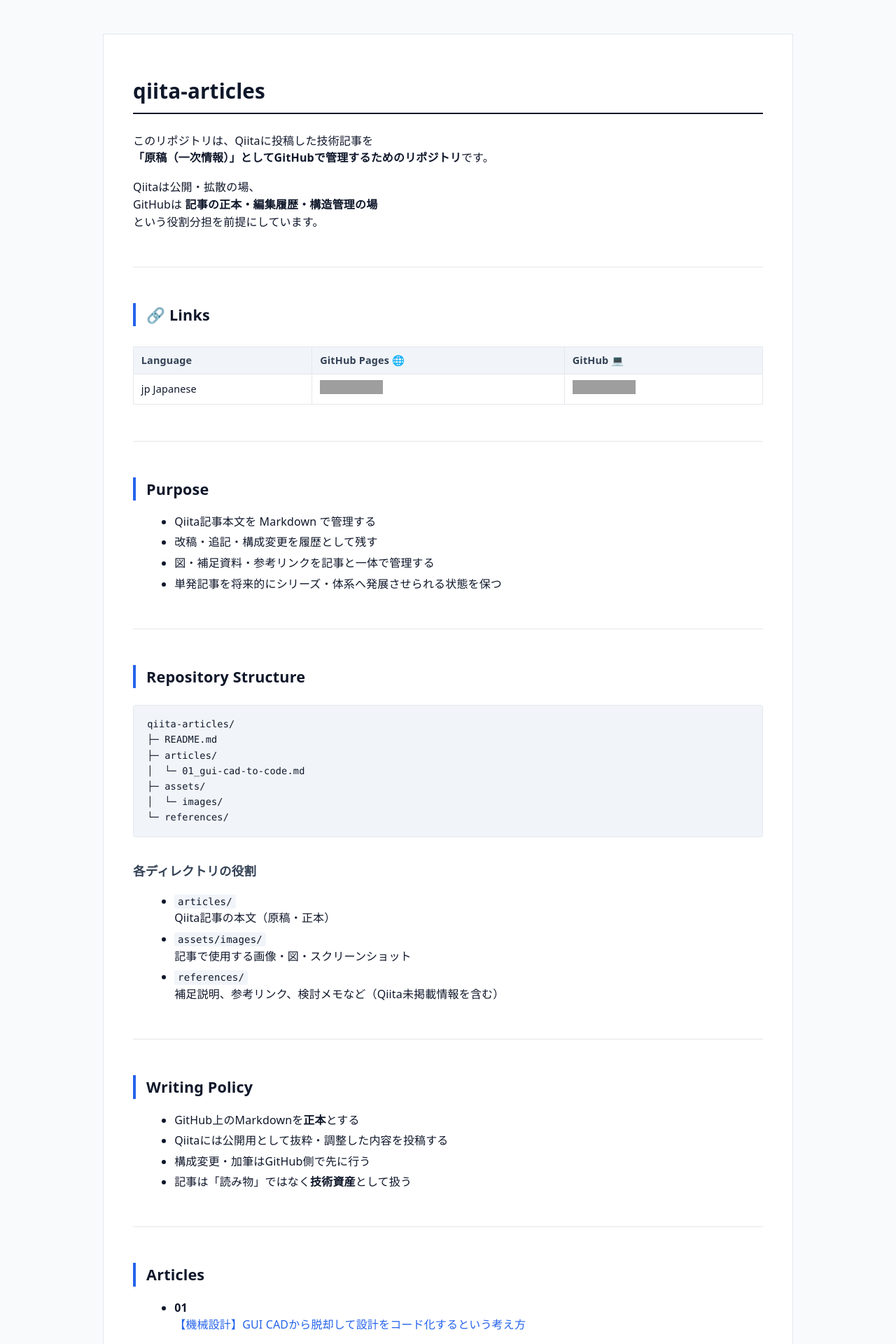
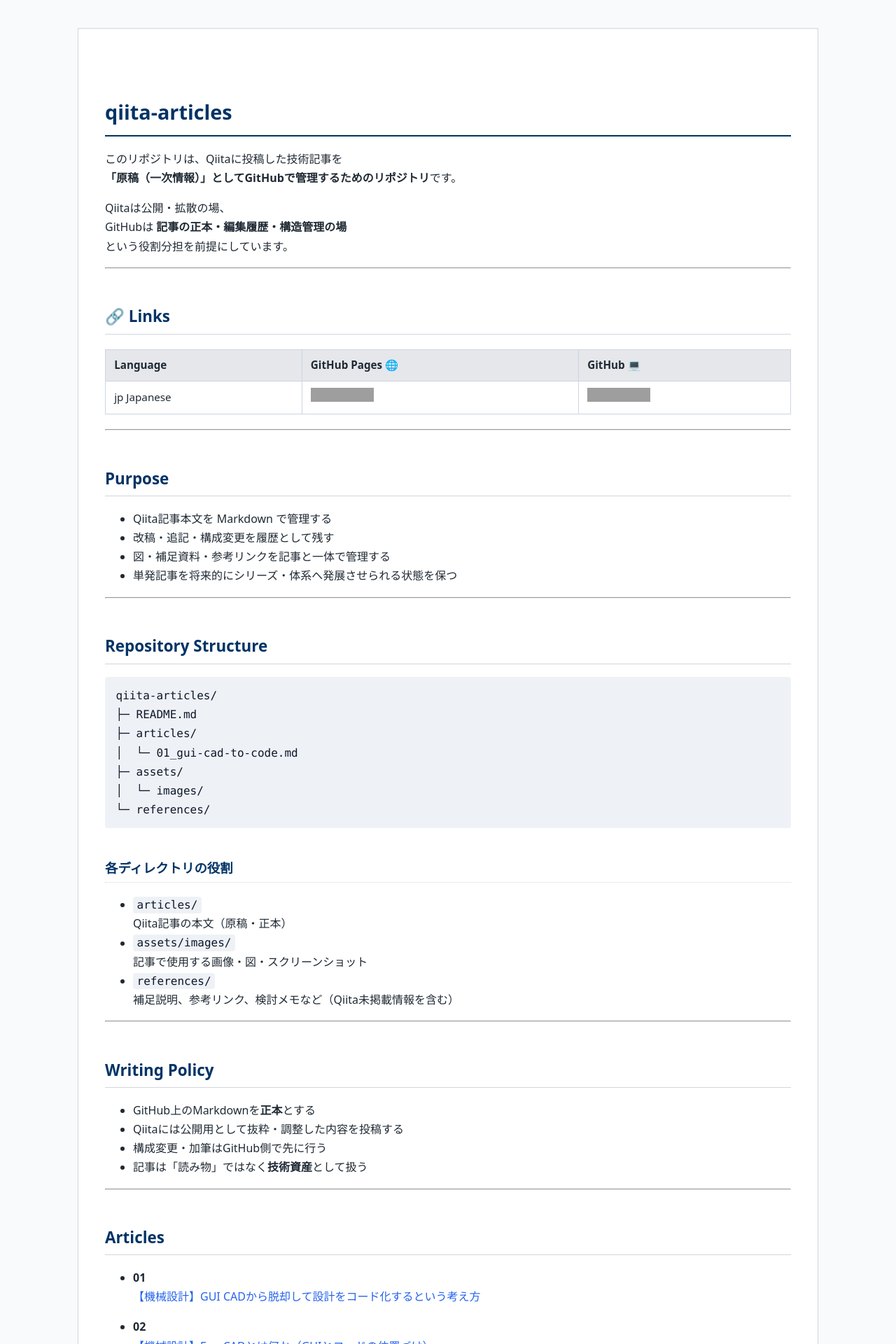
Before and after one commit to Samizo-AITL/qiita-articles, a Jekyll site: the page built from index.md, in a window 1280 px wide. Shown: the top 1920 px of the page at 70% size. Built offline with Jekyll 4.4.1, drawn with Linux system fonts in a browser that asks for light colours; grey boxes are pictures that could not be loaded.

Commit message:
Update style.css

```diff
--- a/assets/css/style.css
+++ b/assets/css/style.css
@@ -1,183 +1,200 @@
-/* =====================================================
+/* === Samizo-AITL Custom Style : Engineering Only === */
+/* Semiconductor / Control / AITL Portal */
+
+/* ===================================================
    Base
-===================================================== */
-:root {
-  --fg-main: #0f172a;
-  --fg-sub:  #334155;
-  --fg-muted:#64748b;
+=================================================== */
+body {
+  font-family:
+    system-ui,
+    -apple-system,
+    BlinkMacSystemFont,
+    "Segoe UI",
+    "Hiragino Kaku Gothic ProN",
+    "Yu Gothic UI",
+    "Yu Gothic",
+    sans-serif;
 
-  --bg-page: #f8fafc;
-  --bg-main: #ffffff;
-  --bg-soft: #f1f5f9;
-
-  --border-main: #e5e7eb;
-  --border-soft: #cbd5f5;
-
-  --accent: #2563eb;
+  line-height: 1.7;
+  color: #1f2933;
+  background: #f9fafb;
+  font-size: 1em;
+  margin: 0;
+  padding: 0;
 }
 
-body {
-  font-family: system-ui, -apple-system, BlinkMacSystemFont,
-               "Segoe UI", Inter, Roboto, "Helvetica Neue",
-               Arial, sans-serif;
-  line-height: 1.55;
-  letter-spacing: 0.01em;
-  color: var(--fg-main);
-  background: var(--bg-page);
+/* ===================================================
+   Main Layout (← ここが決定的)
+=================================================== */
+main {
+  max-width: 980px;
+  margin: 2.5rem auto;
+  padding: 2rem 2.4rem;
+  background: #ffffff;
+  border: 1px solid #d1d5db;
 }
 
-/* =====================================================
-   Layout
-===================================================== */
-main {
-  max-width: 900px;
-  margin: 3rem auto;
-  padding: 2.4rem 2.6rem;
-  background: var(--bg-main);
-  border: 1px solid var(--border-main);
+/* ===================================================
+   Headings
+=================================================== */
+h1, h2, h3 {
+  color: #003366;             /* 工学ブルー */
+  padding-bottom: 0.25em;
+  margin-top: 2.2em;
 }
 
-/* =====================================================
-   Headings
-===================================================== */
 h1 {
-  font-size: 1.85rem;
-  font-weight: 700;
-  margin-bottom: 1.6rem;
-  padding-bottom: 0.5rem;
-  border-bottom: 2px solid var(--fg-main);
+  font-size: 1.8em;
+  border-bottom: 2px solid #003366;
 }
 
 h2 {
-  font-size: 1.35rem;
-  font-weight: 600;
-  margin-top: 3.2rem;
-  margin-bottom: 1.1rem;
-  padding-left: 0.7em;
-  border-left: 4px solid var(--accent);
+  font-size: 1.4em;
+  border-bottom: 1px solid #d1d5db;
 }
 
 h3 {
-  font-size: 1.1rem;
-  font-weight: 600;
-  margin-top: 2.2rem;
-  margin-bottom: 0.6rem;
-  color: var(--fg-sub);
+  font-size: 1.15em;
+  border-bottom: 1px dotted #d1d5db;
 }
 
-/* =====================================================
-   Text
-===================================================== */
-p {
-  margin: 0.7rem 0 1.05rem 0;
-  color: var(--fg-main);
-}
-
-small {
-  color: var(--fg-muted);
-}
-
-/* =====================================================
+/* ===================================================
    Links
-===================================================== */
+=================================================== */
 a {
-  color: var(--accent);
+  color: #2563eb;
   text-decoration: none;
 }
-
 a:hover {
   text-decoration: underline;
 }
 
-/* =====================================================
-   Divider
-===================================================== */
-hr {
-  border: none;
-  border-top: 1px solid var(--border-main);
-  margin: 3.2rem 0;
+/* ===================================================
+   Blockquote
+=================================================== */
+blockquote {
+  background: #f1f5f9;
+  border-left: 4px solid #2563eb;
+  margin: 1.2em 0;
+  padding: 0.8em 1em;
+  color: #1f2933;
 }
 
-/* =====================================================
-   Tables (Spec / Reference)
-===================================================== */
-table {
-  border-collapse: collapse;
-  margin: 1.8rem 0;
-  width: 100%;
-  font-size: 0.9rem;
+/* ===================================================
+   Annotation
+=================================================== */
+.annotation,
+.annotation-narrow {
+  background-color: #f1f5f9;
+  border-left: 4px solid #2563eb;
+  color: #334155;
+  border-radius: 3px;
 }
 
-th,
-td {
-  border: 1px solid var(--border-main);
-  padding: 0.55em 0.75em;
+.annotation {
+  font-size: 0.9em;
+  padding: 0.5em 0.9em;
+  margin: 0.8em 0;
 }
 
-th {
-  background: var(--bg-soft);
-  font-weight: 600;
-  color: var(--fg-sub);
-  text-align: left;
+.annotation-narrow {
+  font-size: 0.85em;
+  padding: 0.4em 0.7em;
+  margin: 0.6em 0;
 }
 
-/* =====================================================
-   Code (Engineering-grade)
-===================================================== */
+/* ===================================================
+   Code / Pre
+=================================================== */
 code {
-  background: var(--bg-soft);
-  color: var(--fg-main);
+  background: #eef2f7;
   padding: 0.15em 0.35em;
-  border-radius: 3px;
-  font-size: 0.88em;
-  font-family: ui-monospace, SFMono-Regular, Menlo, Consolas,
-               "Liberation Mono", monospace;
+  border-radius: 4px;
+  font-family:
+    ui-monospace,
+    SFMono-Regular,
+    Menlo,
+    Consolas,
+    "Liberation Mono",
+    monospace;
+  color: #0f172a;
 }
 
 pre {
-  background: var(--bg-soft);
-  color: var(--fg-main);
-  padding: 1rem 1.2rem;
+  background: #eef2f7;
+  padding: 1em 1.2em;
   border-radius: 4px;
-  border: 1px solid var(--border-main);
   overflow-x: auto;
-  margin: 1.5rem 0;
+  margin: 1.2em 0;
 }
 
 pre code {
   background: none;
   padding: 0;
-  font-size: 0.85em;
 }
 
-/* =====================================================
-   Lists
-===================================================== */
-ul {
-  margin-left: 1.2rem;
-  margin-bottom: 1.1rem;
+/* ===================================================
+   Table (Data Sheet Style)
+=================================================== */
+table {
+  border-collapse: collapse;
+  width: 100%;
+  margin: 1.4em 0;
+  font-size: 0.95em;
+  border: 1.5px solid #cbd5e1;
 }
 
-li {
-  margin: 0.3rem 0;
+th {
+  background: #e5e7eb;
+  border: 1.5px solid #cbd5e1;
+  font-weight: 700;
+  padding: 0.6em 0.8em;
+  text-align: left;
 }
 
-/* =====================================================
-   Blockquote (Technical Note)
-===================================================== */
-blockquote {
-  border-left: 3px solid var(--border-soft);
-  background: var(--bg-soft);
-  padding: 0.7rem 1rem;
-  margin: 1.6rem 0;
-  color: var(--fg-sub);
-  font-size: 0.95rem;
+td {
+  background: #ffffff;
+  border: 1px solid #cbd5e1;
+  padding: 0.6em 0.8em;
 }
 
-/* =====================================================
+/* ===================================================
+   Images
+=================================================== */
+img {
+  max-width: 100%;
+  height: auto;
+}
+
+img.shrink-70 {
+  width: 70%;
+  display: block;
+  margin: 1em auto;
+}
+
+/* ===================================================
    Mermaid
-===================================================== */
+=================================================== */
 .mermaid {
-  margin: 2rem 0;
+  display: block;
+  margin: 1.5rem auto;
+  max-width: 960px;
   text-align: center;
 }
+
+/* ===================================================
+   Responsive
+=================================================== */
+@media (max-width: 768px) {
+  main {
+    padding: 1.4rem 1.2rem;
+  }
+
+  h1 { font-size: 1.6em; }
+  h2 { font-size: 1.3em; }
+  h3 { font-size: 1.1em; }
+
+  table {
+    font-size: 0.9em;
+  }
+}
```
